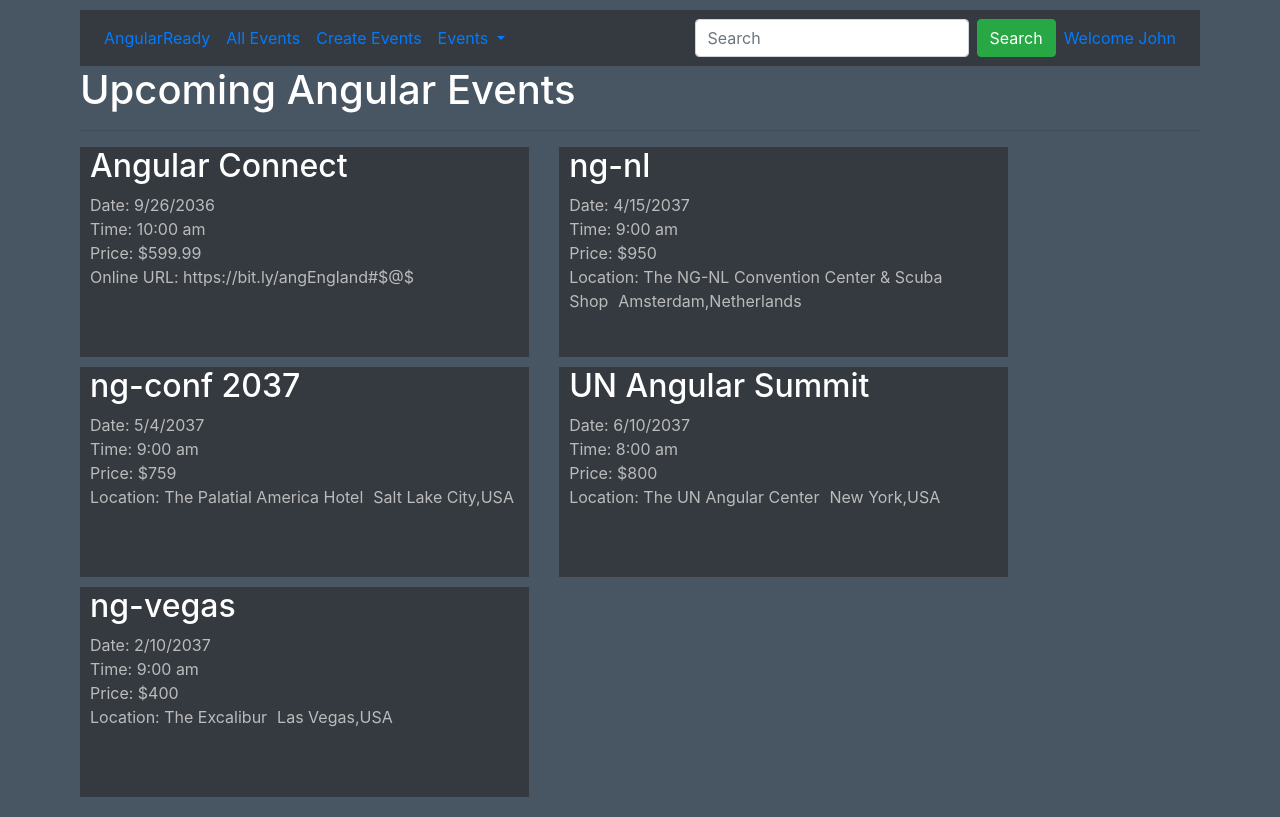
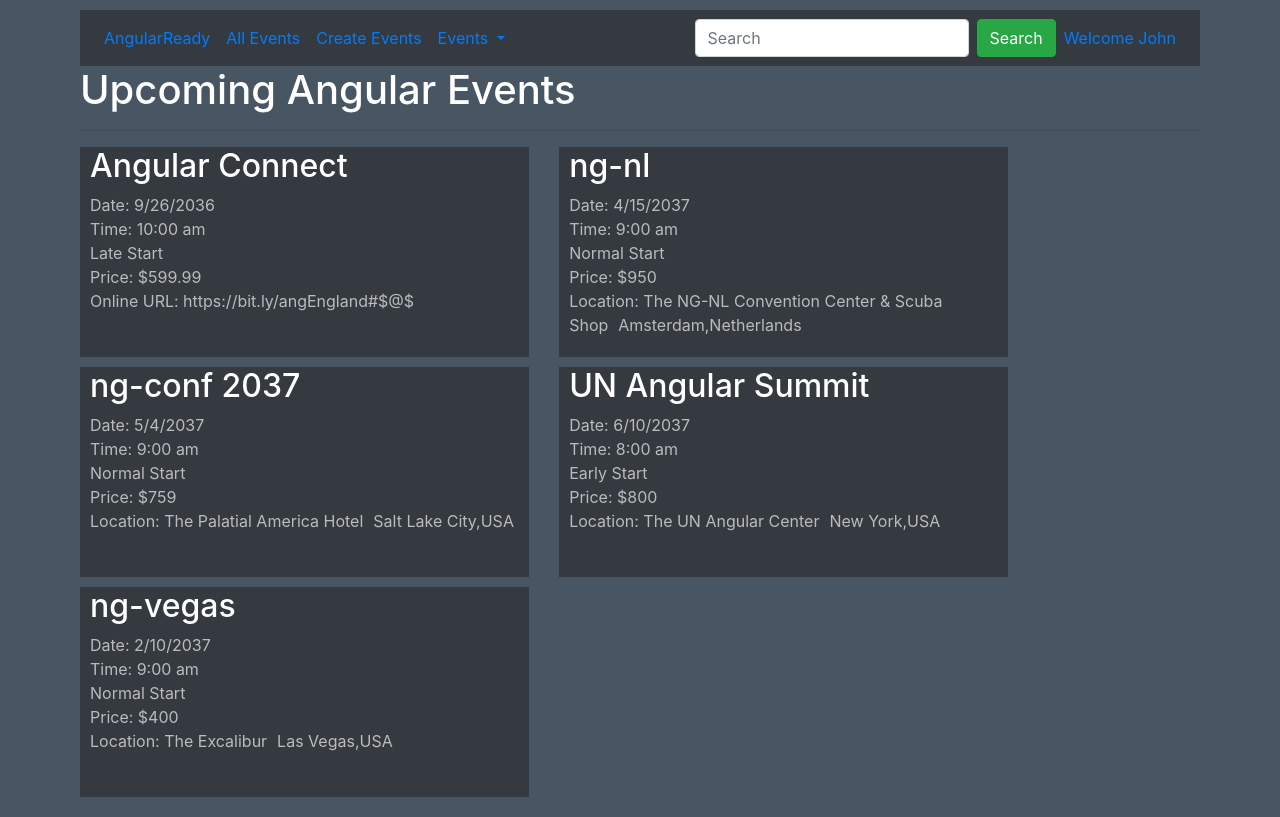
Before and after one commit to kontacthimanshu/angular-fundamentals, an Angular app in the folder event-hub/: page / in a window 1280 px wide. Built offline with nearby package versions, Linux system fonts and the light colour scheme.

Commit message:
Modifications to render multiple events.

```diff
--- a/event-hub/src/app/events/event-thumbnail.component.html
+++ b/event-hub/src/app/events/event-thumbnail.component.html
@@ -2,6 +2,11 @@
     <h2>{{event?.name}}</h2>
     <div>Date: {{event?.date}}</div>
     <div>Time: {{event?.time}}</div>
+    <div [ngSwitch]="event?.time">
+        <span *ngSwitchCase="'8:00 am'">Early Start</span>
+        <span *ngSwitchCase="'10:00 am'">Late Start</span>
+        <span *ngSwitchDefault>Normal Start</span>
+    </div>
     <div>Price: ${{event?.price}}</div>
     <div *ngIf="event?.onlineUrl">
         <span>Online URL: {{ event?.onlineUrl }}</span>
```
